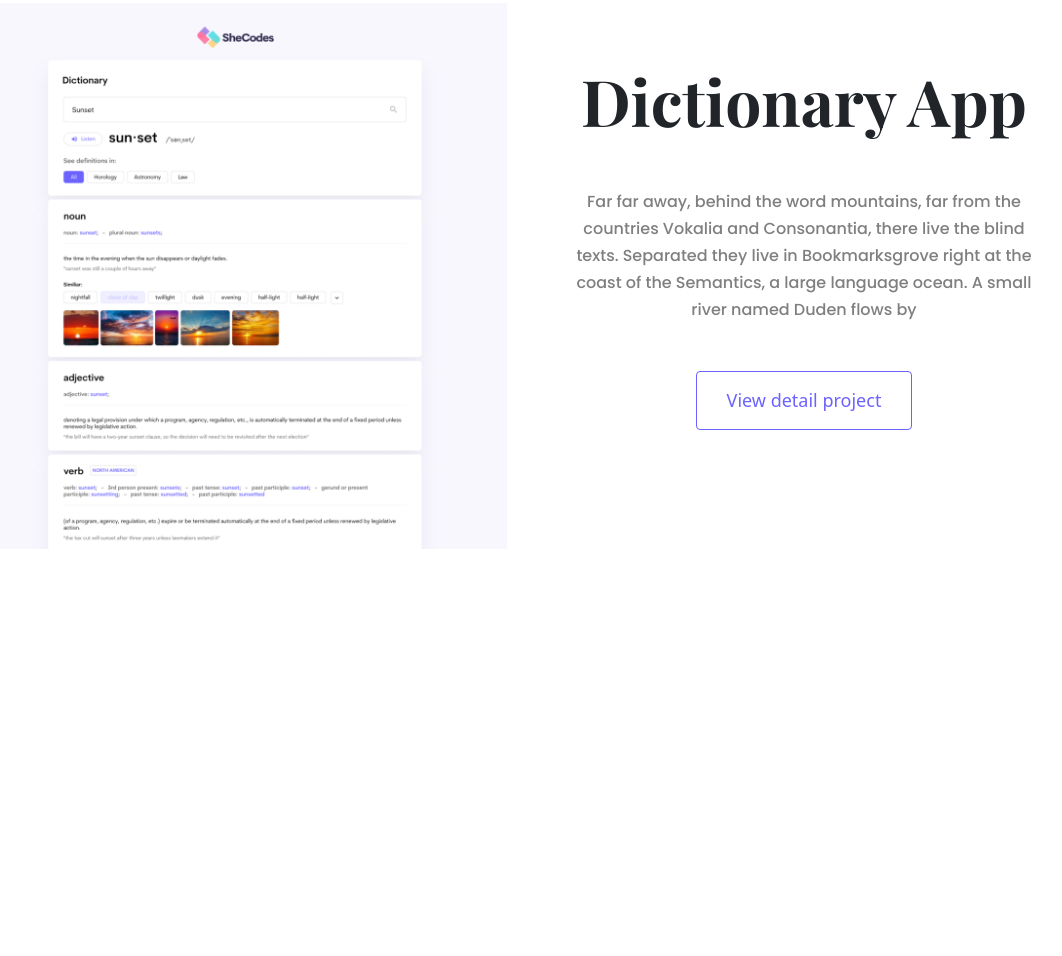
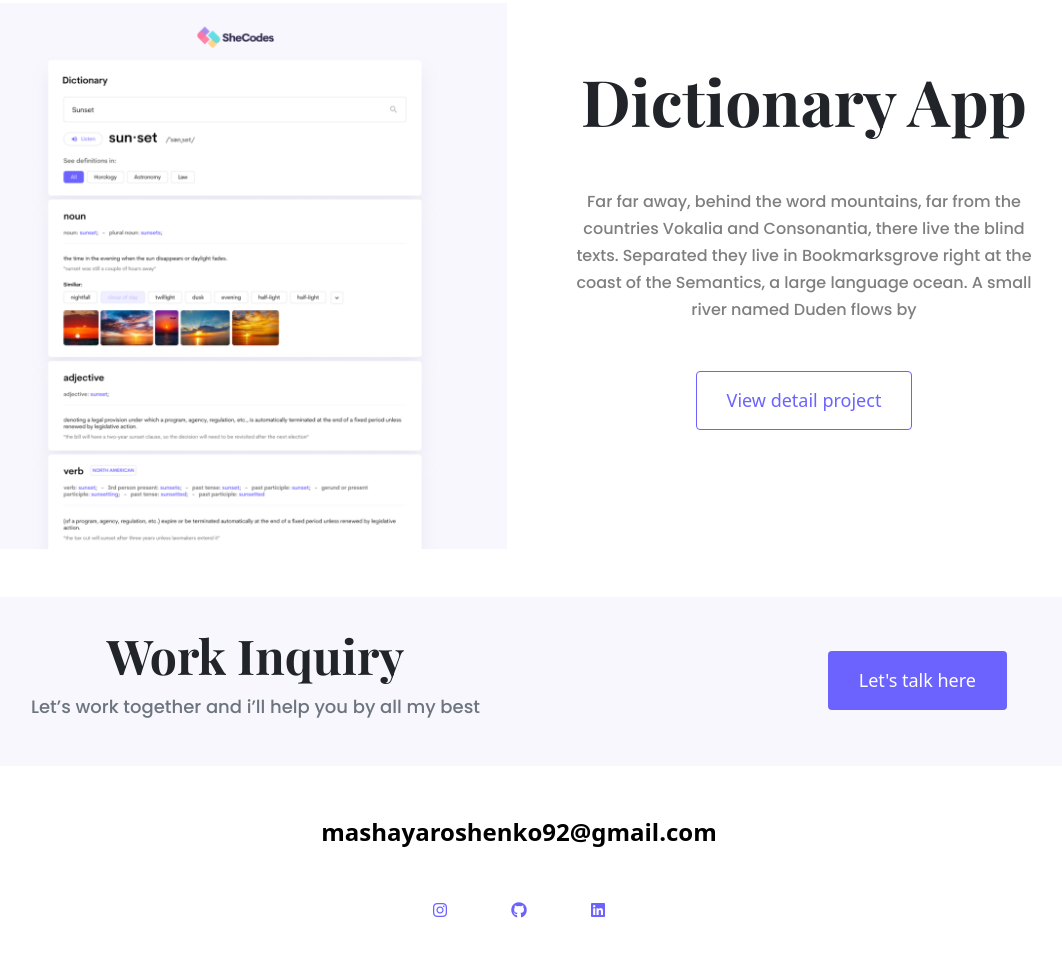
Before and after one commit to ma-ya92/ma_ya_s_portfolio_2022, a plain HTML site: page index.html in a window 1280 px wide. Shown: the part 1971-2927 px from the top of the page, without its empty margins (121-1183 px from the left). Before the commit the page ends 2568 px from the top, so only its background shows below. Drawn offline with nearby package versions, Linux system fonts and the light colour scheme.

Commit message:
Added footer

```diff
--- a/index.html
+++ b/index.html
@@ -15,7 +15,7 @@
       crossorigin="anonymous"
     ></script>
     <script
-      src="https://kit.fontawesome.com/ddc3ee268a.js"
+      src="https://kit.fontawesome.com/7899bfea43.js"
       crossorigin="anonymous"
     ></script>
     <link rel="preconnect" href="https://fonts.gstatic.com" />
@@ -107,6 +107,43 @@
           </div>
         </div>
       </div>
-    </div>
+
+      <footer>
+        <div class="d-none d-lg-block">
+          <div class="contact-box d-flex justify-content-between">
+            <div>
+              <h4>Work Inquiry</h4>
+              <p class="text-muted">
+                Let’s work together and i’ll help you by all my best
+              </p>
+            </div>
+            <div>
+              <div class="btn btn-branding mt-4">Let's talk here</div>
+            </div>
+          </div>
+        </div>
+
+        <div class="m-5 text-center">
+          <a href="mailto:mashayaroshenko92@gmail.com" class="email-link">
+            mashayaroshenko92@gmail.com</a
+          >
+
+          <div class="social-links mt-5">
+            <a href="https://www.instagram.com/ma_ya92/" target="_blank">
+              <i class="fa-brands fa-instagram"></i
+            ></a>
+            <a href="https://github.com/ma-ya92/" target="_blank">
+              <i class="fa-brands fa-github"></i
+            ></a>
+            <a
+              href="https://ua.linkedin.com/in/mariia-yaroshenko-0a674777"
+              target="_blank"
+            >
+              <i class="fa-brands fa-linkedin"></i
+            ></a>
+          </div>
+
+        </div>
+      </footer>
   </body>
 </html>
--- a/portfolio.css
+++ b/portfolio.css
@@ -11,7 +11,8 @@
   font-weight: bold;
 }
 
-.about-section h1 {
+.about-section h1,
+footer h1 {
   font-family: var(--heading-font-family);
   font-size: 64px;
   font-weight: bold;
@@ -159,16 +160,13 @@ nav li.active a {
 
   .content h1 {
     text-align: center;
+    font-size: 38px;
     padding: 100px 0px 70px 0px;
   }
 
   .hero h1 {
     font-size: 56px;
     padding-top: 10px;
-  }
-
-  .content h1 {
-    font-size: 38px;
   }
 
   .about-section h1 {
@@ -189,9 +187,54 @@ nav li.active a {
   }
 }
 
-@media (max-width: 400px) {
+footer .contact-box {
+  background-color: var(--secondary-color);
+  padding: 30px 70px;
+  border-radius: 10px;
+}
+
+footer h4 {
+  font-size: 48px;
+  font-family: var(--heading-font-family);
+  font-weight: bold;
+}
+
+footer p {
+  font-size: 18px;
+  font-family: var(--default-font-family);
+}
+
+footer .email-link {
+  text-decoration: none;
+  color: black;
+  font-size: 24px !important;
+  font-weight: bold;
+  text-align: center;
+  font-size: var(--default-font-family);
+  margin-top: 30px;
+}
+
+footer .email-link:hover {
+  color: var(--branding-color);
+}
+
+footer .social-links a {
+  margin: 0px 30px;
+  color: var(--branding-color);
+}
+
+@media (max-width: 450px) {
   nav li {
     font-size: 14px;
     padding: 20px 7px;
   }
+
+  footer .email-link {
+    font-size: 18px !important;
+    text-align: center;
+  }
+
+  footer .social-links {
+    margin: 0;
+  }
 }
```
Also changed, not shown: about.html (+24 -1 lines), contact.html (+24 -8 lines), work.html (+38 -1 lines).
